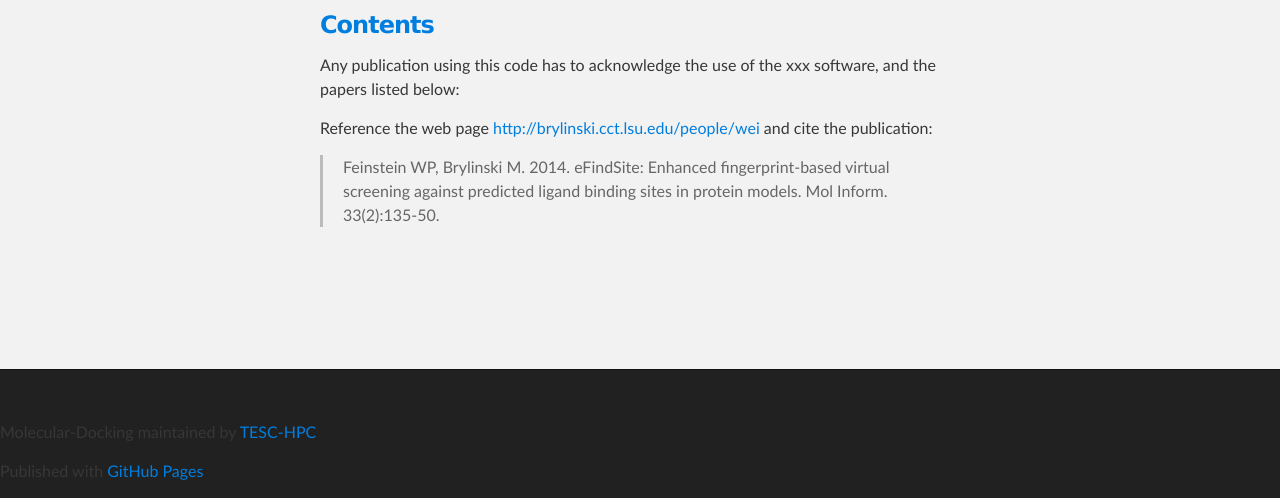
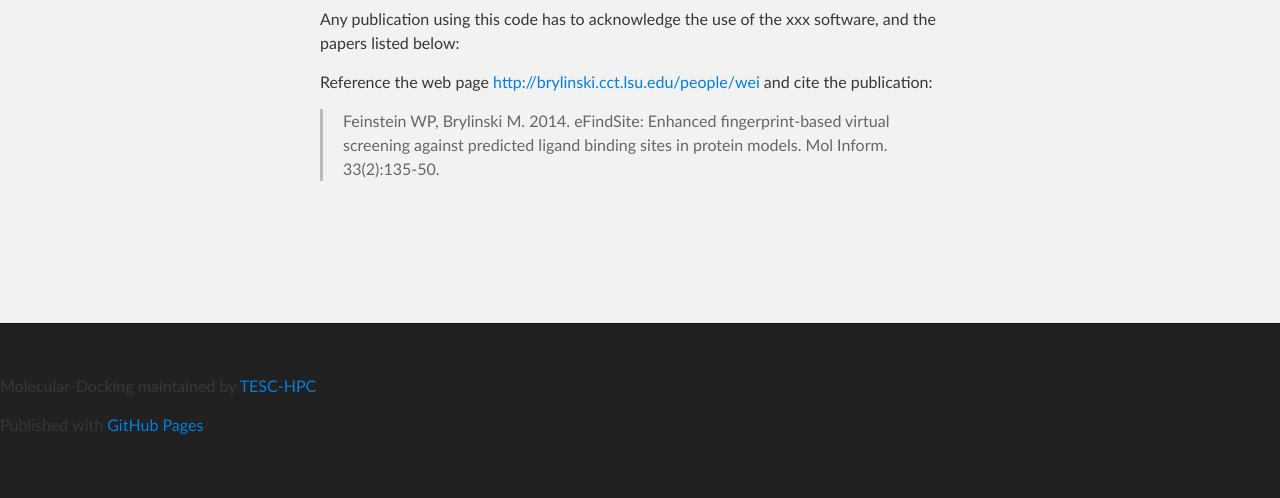
Before and after one commit to TESC-HPC/Molecular-Docking, a plain HTML site: page citation.html in a window 1280 px wide. Shown: the part 444-942 px from the top of the page. After the commit the page ends 896 px from the top, so only its background shows below. Drawn offline with Linux system fonts and the light colour scheme.

Commit message:
change citation.html

```diff
--- a/citation.html
+++ b/citation.html
@@ -39,7 +39,7 @@
 <h2>Citation<a class="headerlink" href="#citation" title="Permalink to this headline"></a></h2>
 
 
-<h3><a class="reference internal" href="index.html">Contents</a></h3>
+
 
 <p>Any publication using this code has to acknowledge the use of the xxx software, and the papers listed below:</p>
 
```
